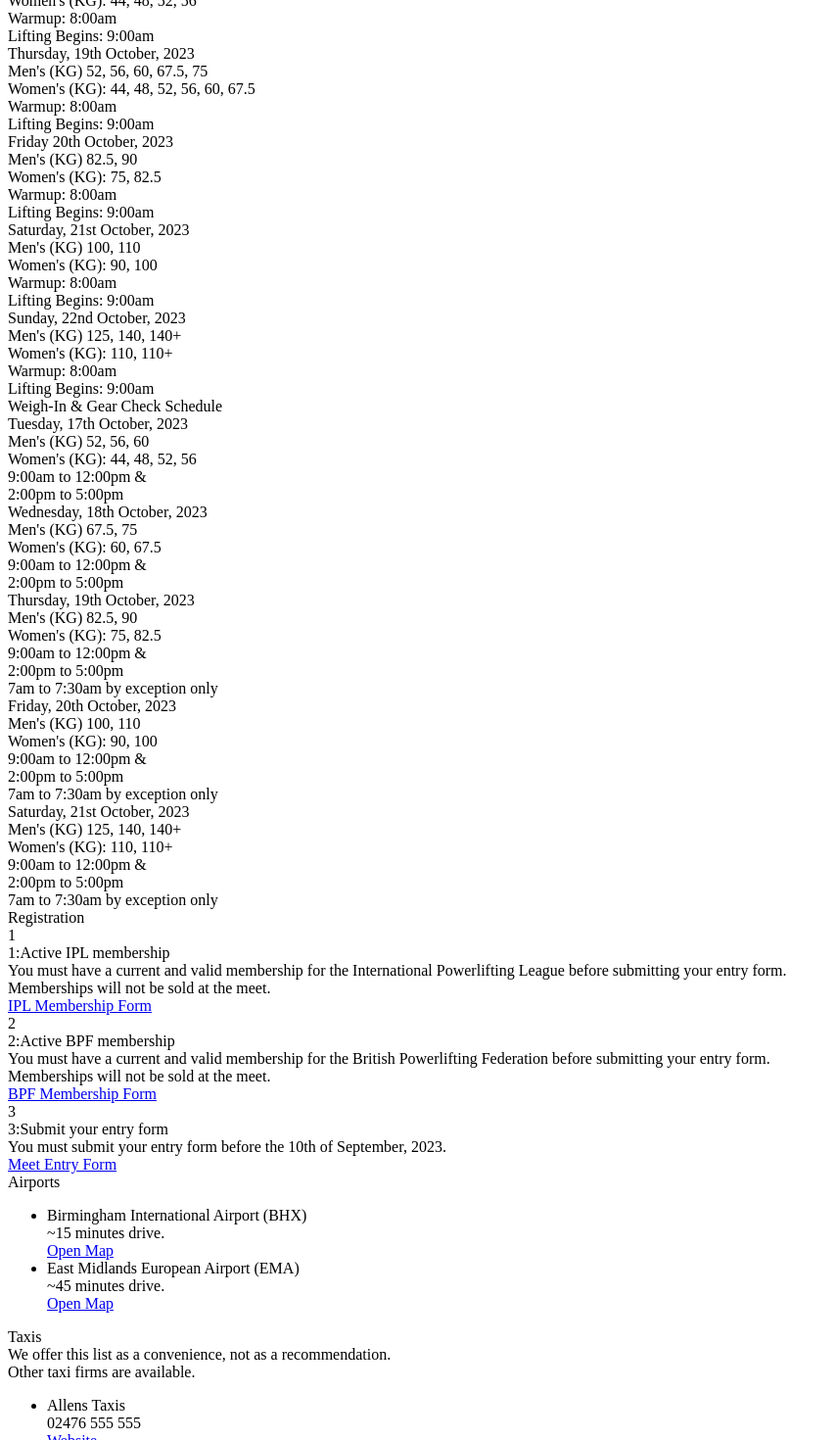
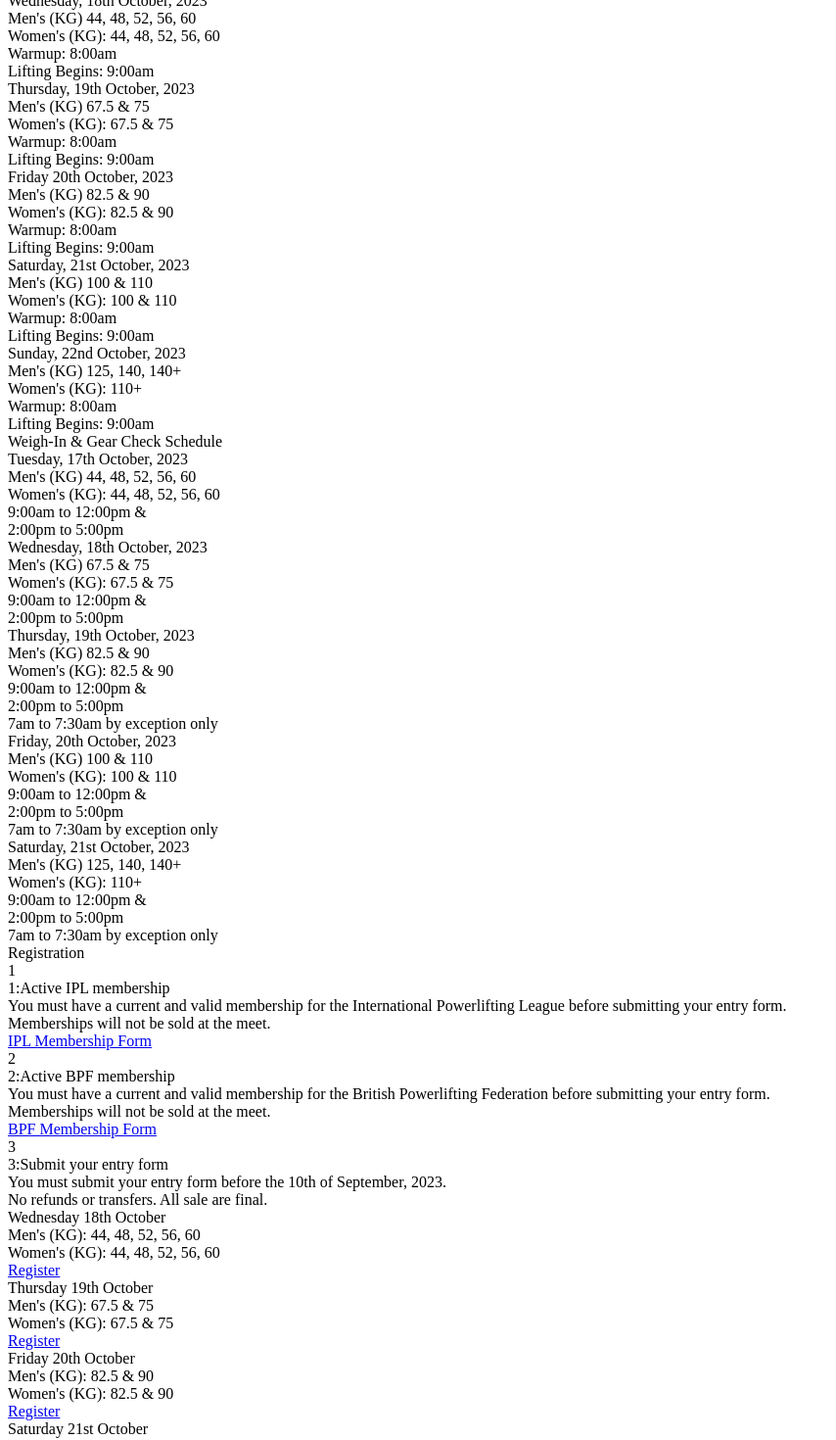
Before and after one commit to scottfreeman/bpf-landing-tested-worlds, a Next.js app: page / in a window 1280 px wide. Shown: the part 1330-2800 px from the top of the page at 98% size, without its empty margins (0-854 px from the left). Built offline with nearby package versions, Linux system fonts and the light colour scheme.

Commit message:
Update registration and schedule

```diff
--- a/src/components/sections/Main.tsx
+++ b/src/components/sections/Main.tsx
@@ -57,7 +57,13 @@ export function Main() {
     <div>
       <section className='bg-black text-white py-8 lg:py-10 flex flex-col items-center text-center'>
         <div className='mb-8'>
-          <div className='text-4xl lg:text-6xl font-bold mb-12 uppercase'>IPL Tested World Championships</div>
+          <div className='text-4xl lg:text-6xl font-bold mb-12 uppercase'>
+            IPL Tested
+            <br />
+            World Powerlifting
+            <br />
+            Championships 2023
+          </div>
           <div className='text-2xl lg:text-4xl font-bold mb-2 uppercase'>Royal Court Hotel &amp; Spa, Coventry</div>
           <div className='text-xl'>Tamworth Road, Coventry, CV7 8JG</div>
         </div>
--- a/src/components/sections/Registration.tsx
+++ b/src/components/sections/Registration.tsx
@@ -3,7 +3,7 @@ import { Button } from '@atoms';
 export function Registration() {
   return (
     <div className='bg-gray-200 px-4 mt:px-0'>
-      <section className='flex flex-wrap xl:w-1/2 m-auto mb-10'>
+      <section className='flex flex-wrap xl:w-3/4 2xl:w-1/2 m-auto mb-10'>
         <div className='m-auto p-4'>
           <div className='text-4xl uppercase font-bold mb-2 text-center'>Registration</div>
 
@@ -57,11 +57,79 @@ export function Registration() {
               <div className='text-2xl mb-2'>
                 <span className='font-bold text-orange-700 pr-3 md:hidden'>3:</span>Submit your entry form
               </div>
-              <div className='mb-2'>You must submit your entry form before the 10th of September, 2023.</div>
               <div className='mb-2'>
-                <Button href='https://forms.gle/JCmctRZaeY877iq29' target='_blank'>
-                  Meet Entry Form
-                </Button>
+                You must submit your entry form before the 10th of September, 2023.
+                <br />
+                No refunds or transfers. All sale are final.
+              </div>
+              <div className='mb-2'>
+                <div className='flex flex-wrap justify-start'>
+                  <div className='text-center mb-6 mr-6 w-64 border border-gray-400 p-3 rounded'>
+                    <div className='text-lg font-bold'>Wednesday 18th October</div>
+                    <div>Men&apos;s (KG): 44, 48, 52, 56, 60</div>
+                    <div>Women&apos;s (KG): 44, 48, 52, 56, 60</div>
+                    <div className='mt-2'>
+                      <Button
+                        href='https://form.123formbuilder.com/6416664/ipl-drug-tested-2023-world-championship-wednesday'
+                        target='_blank'
+                      >
+                        Register
+                      </Button>
+                    </div>
+                  </div>
+                  <div className='text-center mb-6 mr-6 w-64 border border-gray-400 p-3 rounded'>
+                    <div className='text-lg font-bold'>Thursday 19th October</div>
+                    <div>Men&apos;s (KG): 67.5 & 75</div>
+                    <div>Women&apos;s (KG): 67.5 & 75</div>
+                    <div className='mt-2'>
+                      <Button
+                        href='https://form.123formbuilder.com/6421161/ipl-drug-tested-2023-world-championship-thursday'
+                        target='_blank'
+                      >
+                        Register
+                      </Button>
+                    </div>
+                  </div>
+                  <div className='text-center mb-6 mr-6 w-64 border border-gray-400 p-3 rounded'>
+                    <div className='text-lg font-bold'>Friday 20th October</div>
+                    <div>Men&apos;s (KG): 82.5 & 90</div>
+                    <div>Women&apos;s (KG): 82.5 & 90</div>
+                    <div className='mt-2'>
+                      <Button
+                        href='https://form.123formbuilder.com/6421167/ipl-drug-tested-2023-world-championship-friday'
+                        target='_blank'
+                      >
+                        Register
+                      </Button>
+                    </div>
+                  </div>
+                  <div className='text-center mb-6 mr-6 w-64 border border-gray-400 p-3 rounded'>
+                    <div className='text-lg font-bold'>Saturday 21st October</div>
+                    <div>Men&apos;s (KG): 100 & 110</div>
+                    <div>Women&apos;s (KG): 100 & 110</div>
+                    <div className='mt-2'>
+                      <Button
+                        href='https://form.123formbuilder.com/6421169/ipl-drug-tested-2023-world-championship-saturday'
+                        target='_blank'
+                      >
+                        Register
+                      </Button>
+                    </div>
+                  </div>
+                  <div className='text-center mb-6 mr-6 w-64 border border-gray-400 p-3 rounded'>
+                    <div className='text-lg font-bold'>Sunday 22nd October</div>
+                    <div>Men&apos;s (KG): 125, 140, 140+</div>
+                    <div>Women&apos;s (KG): 110+</div>
+                    <div className='mt-2'>
+                      <Button
+                        href='https://form.123formbuilder.com/6421171/ipl-drug-tested-2023-world-championship-sunday'
+                        target='_blank'
+                      >
+                        Register
+                      </Button>
+                    </div>
+                  </div>
+                </div>
               </div>
             </div>
           </div>
--- a/src/components/sections/Schedule.tsx
+++ b/src/components/sections/Schedule.tsx
@@ -8,36 +8,36 @@ export function Schedule() {
               <div className='text-2xl uppercase font-bold mb-8'>Lifting Schedule</div>
               <div className='mb-8'>
                 <div className='text-lg font-bold'>Wednesday, 18th October, 2023</div>
-                <div>Men&apos;s (KG) 52, 56, 60</div>
-                <div>Women&apos;s (KG): 44, 48, 52, 56</div>
+                <div>Men&apos;s (KG) 44, 48, 52, 56, 60</div>
+                <div>Women&apos;s (KG): 44, 48, 52, 56, 60</div>
                 <div className='mt-2'>Warmup: 8:00am</div>
                 <div>Lifting Begins: 9:00am</div>
               </div>
               <div className='mb-8'>
                 <div className='text-lg font-bold'>Thursday, 19th October, 2023</div>
-                <div>Men&apos;s (KG) 52, 56, 60, 67.5, 75</div>
-                <div>Women&apos;s (KG): 44, 48, 52, 56, 60, 67.5</div>
+                <div>Men&apos;s (KG) 67.5 & 75</div>
+                <div>Women&apos;s (KG): 67.5 & 75</div>
                 <div className='mt-2'>Warmup: 8:00am</div>
                 <div>Lifting Begins: 9:00am</div>
               </div>
               <div className='mb-8'>
                 <div className='text-lg font-bold'>Friday 20th October, 2023</div>
-                <div>Men&apos;s (KG) 82.5, 90</div>
-                <div>Women&apos;s (KG): 75, 82.5</div>
+                <div>Men&apos;s (KG) 82.5 & 90</div>
+                <div>Women&apos;s (KG): 82.5 & 90</div>
                 <div className='mt-2'>Warmup: 8:00am</div>
                 <div>Lifting Begins: 9:00am</div>
               </div>
               <div className='mb-8'>
                 <div className='text-lg font-bold'>Saturday, 21st October, 2023</div>
-                <div>Men&apos;s (KG) 100, 110</div>
-                <div>Women&apos;s (KG): 90, 100</div>
+                <div>Men&apos;s (KG) 100 & 110</div>
+                <div>Women&apos;s (KG): 100 & 110</div>
                 <div className='mt-2'>Warmup: 8:00am</div>
                 <div>Lifting Begins: 9:00am</div>
               </div>
               <div>
                 <div className='text-lg font-bold'>Sunday, 22nd October, 2023</div>
                 <div>Men&apos;s (KG) 125, 140, 140+</div>
-                <div>Women&apos;s (KG): 110, 110+</div>
+                <div>Women&apos;s (KG): 110+</div>
                 <div className='mt-2'>Warmup: 8:00am</div>
                 <div>Lifting Begins: 9:00am</div>
               </div>
@@ -50,30 +50,30 @@ export function Schedule() {
               <div className='text-2xl uppercase font-bold mb-8'>Weigh-In &amp; Gear Check Schedule</div>
               <div className='mb-8'>
                 <div className='text-lg font-bold'>Tuesday, 17th October, 2023</div>
-                <div>Men&apos;s (KG) 52, 56, 60</div>
-                <div>Women&apos;s (KG): 44, 48, 52, 56</div>
+                <div>Men&apos;s (KG) 44, 48, 52, 56, 60</div>
+                <div>Women&apos;s (KG): 44, 48, 52, 56, 60</div>
                 <div className='mt-2'>9:00am to 12:00pm &amp;</div>
                 <div>2:00pm to 5:00pm</div>
               </div>
               <div className='mb-8'>
                 <div className='text-lg font-bold'>Wednesday, 18th October, 2023</div>
-                <div>Men&apos;s (KG) 67.5, 75</div>
-                <div>Women&apos;s (KG): 60, 67.5</div>
+                <div>Men&apos;s (KG) 67.5 & 75</div>
+                <div>Women&apos;s (KG): 67.5 & 75</div>
                 <div className='mt-2'>9:00am to 12:00pm &amp;</div>
                 <div>2:00pm to 5:00pm</div>
               </div>
               <div className='mb-8'>
                 <div className='text-lg font-bold'>Thursday, 19th October, 2023</div>
-                <div>Men&apos;s (KG) 82.5, 90</div>
-                <div>Women&apos;s (KG): 75, 82.5</div>
+                <div>Men&apos;s (KG) 82.5 & 90</div>
+                <div>Women&apos;s (KG): 82.5 & 90</div>
                 <div className='mt-2'>9:00am to 12:00pm &amp;</div>
                 <div>2:00pm to 5:00pm</div>
                 <div className='text-xs mt-1'>7am to 7:30am by exception only</div>
               </div>
               <div className='mb-8'>
                 <div className='text-lg font-bold'>Friday, 20th October, 2023</div>
-                <div>Men&apos;s (KG) 100, 110</div>
-                <div>Women&apos;s (KG): 90, 100</div>
+                <div>Men&apos;s (KG) 100 & 110</div>
+                <div>Women&apos;s (KG): 100 & 110</div>
                 <div className='mt-2'>9:00am to 12:00pm &amp;</div>
                 <div>2:00pm to 5:00pm</div>
                 <div className='text-xs mt-1'>7am to 7:30am by exception only</div>
@@ -81,7 +81,7 @@ export function Schedule() {
               <div>
                 <div className='text-lg font-bold'>Saturday, 21st October, 2023</div>
                 <div>Men&apos;s (KG) 125, 140, 140+</div>
-                <div>Women&apos;s (KG): 110, 110+</div>
+                <div>Women&apos;s (KG): 110+</div>
                 <div className='mt-2'>9:00am to 12:00pm &amp;</div>
                 <div>2:00pm to 5:00pm</div>
                 <div className='text-xs mt-1'>7am to 7:30am by exception only</div>
--- a/src/pages/index.tsx
+++ b/src/pages/index.tsx
@@ -7,11 +7,11 @@ export default function Home() {
   return (
     <div className='bg-white text-black'>
       <NextSeo
-        title='IPL Tested World Championships'
-        description='IPL Tested World Championships in Coventry, UK on 18th to 22nd October, 2023.'
+        title='IPL Tested World Powerlifting Championships 2023'
+        description='IPL Tested World Powerlifting Championships in Coventry, UK on 18th to 22nd October, 2023. Hosted by British Powerlifting Federation.'
       />
       <Head>
-        <title>IPL Tested World Championships | 18th - 22nd October 2023 | Coventry, UK</title>
+        <title>IPL Tested World Powerlifting Championships 2023 | 18th - 22nd October 2023 | Coventry, UK</title>
         <link rel='icon' href='/favicon.ico' />
       </Head>
       <Header />
```
